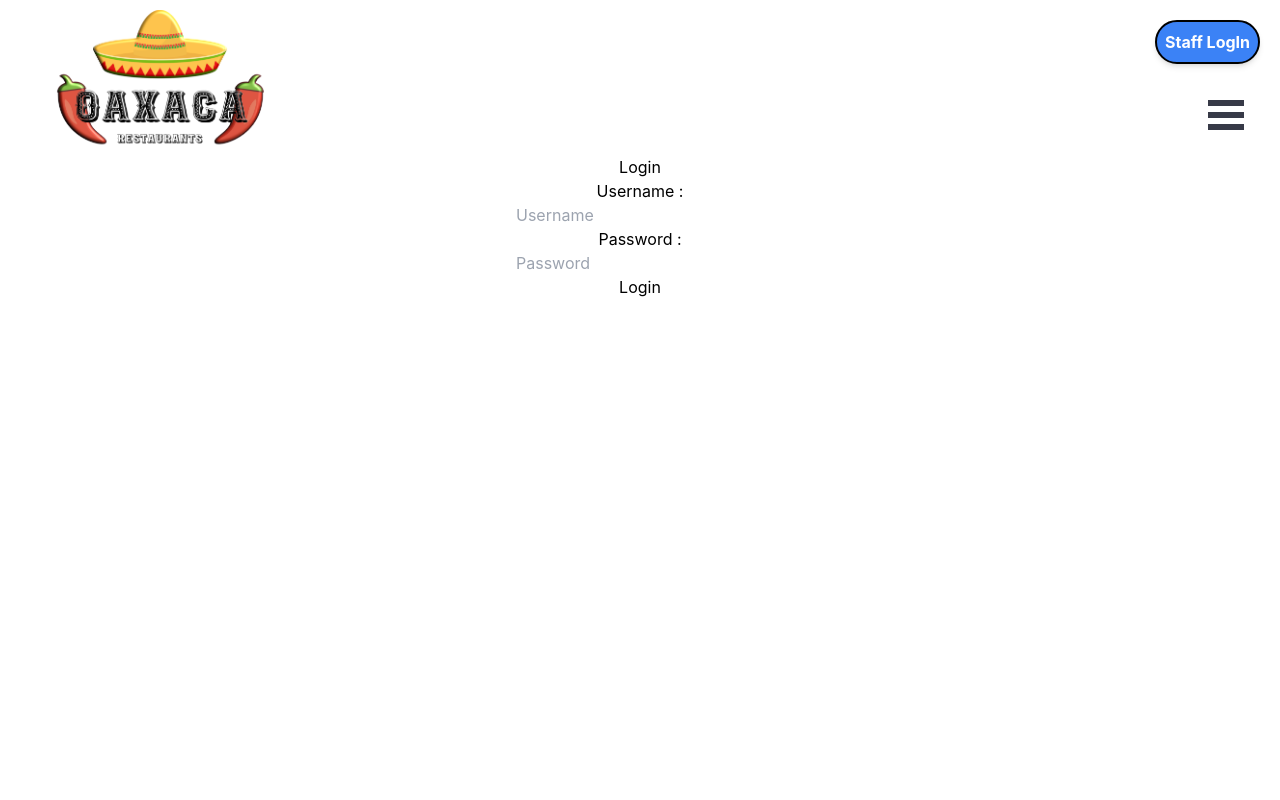
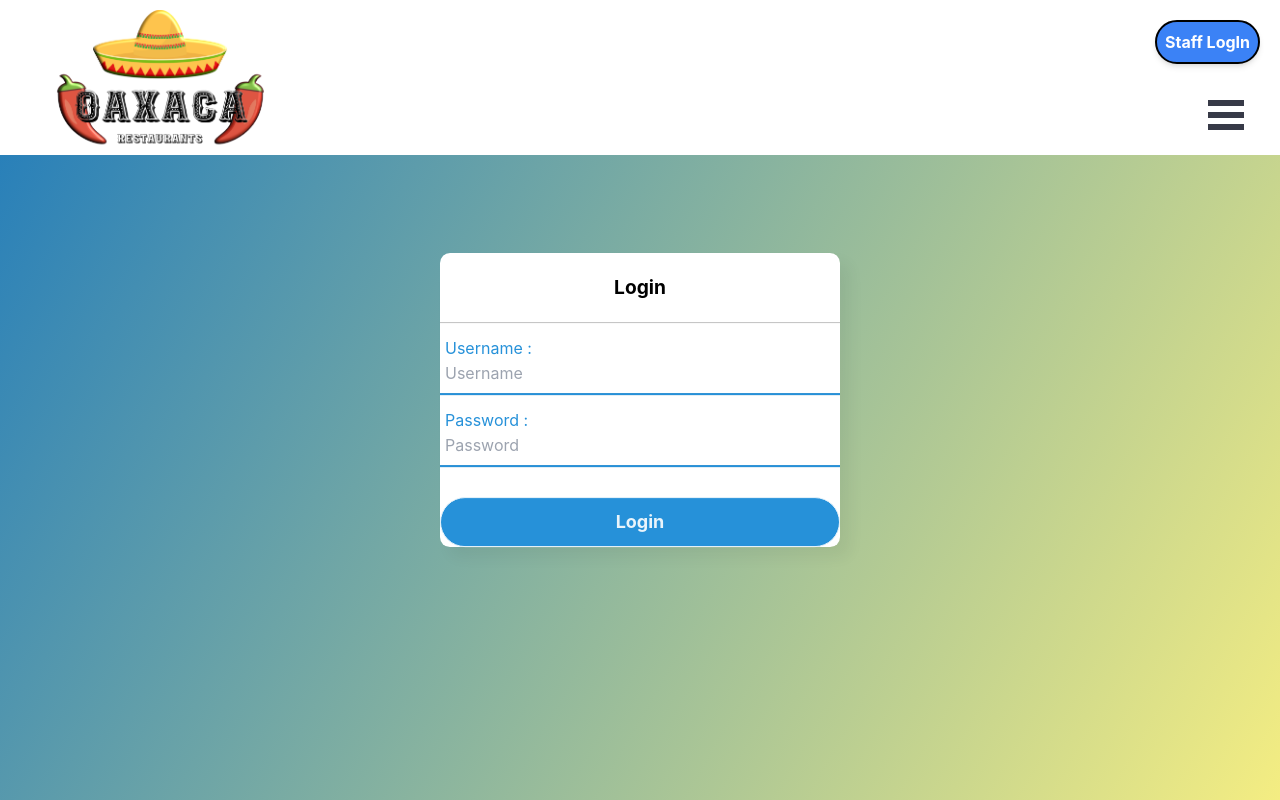
Before and after one commit to mureum/Restaurant-Website, a React (Create React App) app in the folder team-project/: page /login in a window 1280 px wide. Shown: the top 800 px of the page. Built offline with nearby package versions, Linux system fonts and the light colour scheme; no server answers.

Commit message:
Changed Login page to look better.

```diff
--- a/team-project/src/Login.css
+++ b/team-project/src/Login.css
@@ -1,16 +1,84 @@
-.App {
-    text-align: center;
-  }
+body{
+  margin: 0;
+  padding: 0;
+  background: linear-gradient(120deg,#2980b9, #fff37f);
+  height: 100vh;
+  overflow: hidden;
+}
+.center{
+  position: absolute;
+  top: 50%;
+  left: 50%;
+  transform: translate(-50%, -50%);
+  width: 400px;
+  background: white;
+  border-radius: 10px;
+  box-shadow: 10px 10px 15px rgba(0,0,0,0.05);
+}
+.center h1{
+  font-size: larger;
+  text-align: center;
+  padding: 20px 0;
+  border-bottom: 1px solid silver;
+}
 
-  .form {
-    display : flex;
-    flex-direction : column;
-    align-items : center;
-    justify-content: center;
-  }
+.center .textField{
+  position: relative;
+  border-bottom: 2px solid #adadad;
+  margin: 30px 0;
+}
+.textField input{
+  width: 100%;
+  padding: 0 5px;
+  height: 40px;
+  font-size: 16px;
+  border: none;
+  background: none;
+  outline: none;
+}
+.textField label{
+  position: absolute;
+  top: 50%;
+  left: 5px;
+  color: #adadad;
+  transform: translateY(-50%);
+  font-size: 16px;
+  pointer-events: none;
+  transition: .5s;
+}
+.textField span::before{
+  content: '';
+  position: absolute;
+  top: 40px;
+  left: 0;
+  width: 0%;
+  height: 2px;
+  background: #2691d9;
+  transition: .5s;
+}
+.textField input:focus ~ label,
+.textField input:valid ~ label{
+  top: -5px;
+  color: #2691d9;
+}
+.textField input:focus ~ span::before,
+.textField input:valid ~ span::before{
+  width: 100%;
+}
 
-  .form input {
-    height : 300;
-    width : 60;
-    margin : 10;
-  }
+.center button{
+  width: 100%;
+  height: 50px;
+  border: 1px solid;
+  background: #2691d9;
+  border-radius: 25px;
+  font-size: 18px;
+  color: #e9f4fb;
+  font-weight: 700;
+  cursor: pointer;
+  outline: none;
+}
+.center button:hover{
+  border-color: #2691d9;
+  transition: .5s;
+}
--- a/team-project/src/pages/Login.jsx
+++ b/team-project/src/pages/Login.jsx
@@ -23,7 +23,6 @@ function Login({ setIsLoggedIn, handleLogin }) {
         passwordInput === users[i].password
       ) {
         setShow(false);
-        console.log("TRUE");
         setIsLoggedIn(true);
         navigate("/");
         handleLogin(users[i].permissions); // call handleLogin and pass the user's permissions
@@ -31,14 +30,13 @@ function Login({ setIsLoggedIn, handleLogin }) {
       }
     }
     setShow(true);
-    console.log("False");
   };
 
   return (
-    <div>
-      <h1>Login</h1>
-      <div className="form">
-        <label>Username : </label>
+    <body>
+      <div className = "center">
+        <h1 style = {{fontWeight: "bold"}}>Login</h1>
+          <div className = "textField">
             <input
                 type="text"
                 placeholder="Username"
@@ -46,7 +44,10 @@ function Login({ setIsLoggedIn, handleLogin }) {
                   setUsernameInput(e.target.value);
                 }}
             />
-        <label>Password : </label>
+            <span></span>
+            <label>Username : </label>
+          </div>
+          <div className = "textField">
             <input
                 type="password"
                 placeholder="Password"
@@ -54,13 +55,16 @@ function Login({ setIsLoggedIn, handleLogin }) {
                   setPasswordInput(e.target.value);
                 }}
             />
+            <span></span>
+            <label>Password : </label>
           </div>
-      <button onClick={login}>Login</button>
+          <button className = 'Button' onClick={login}>Login</button>
           <div style={{ color: "red", fontWeight: "bold" }}>
             {" "}
             {show ? <h1>INVALID LOGIN</h1> : null}
           </div>
       </div>
+    </body>
   );
 }
 
```
Lines whose indentation alone changed are shown as unchanged.
